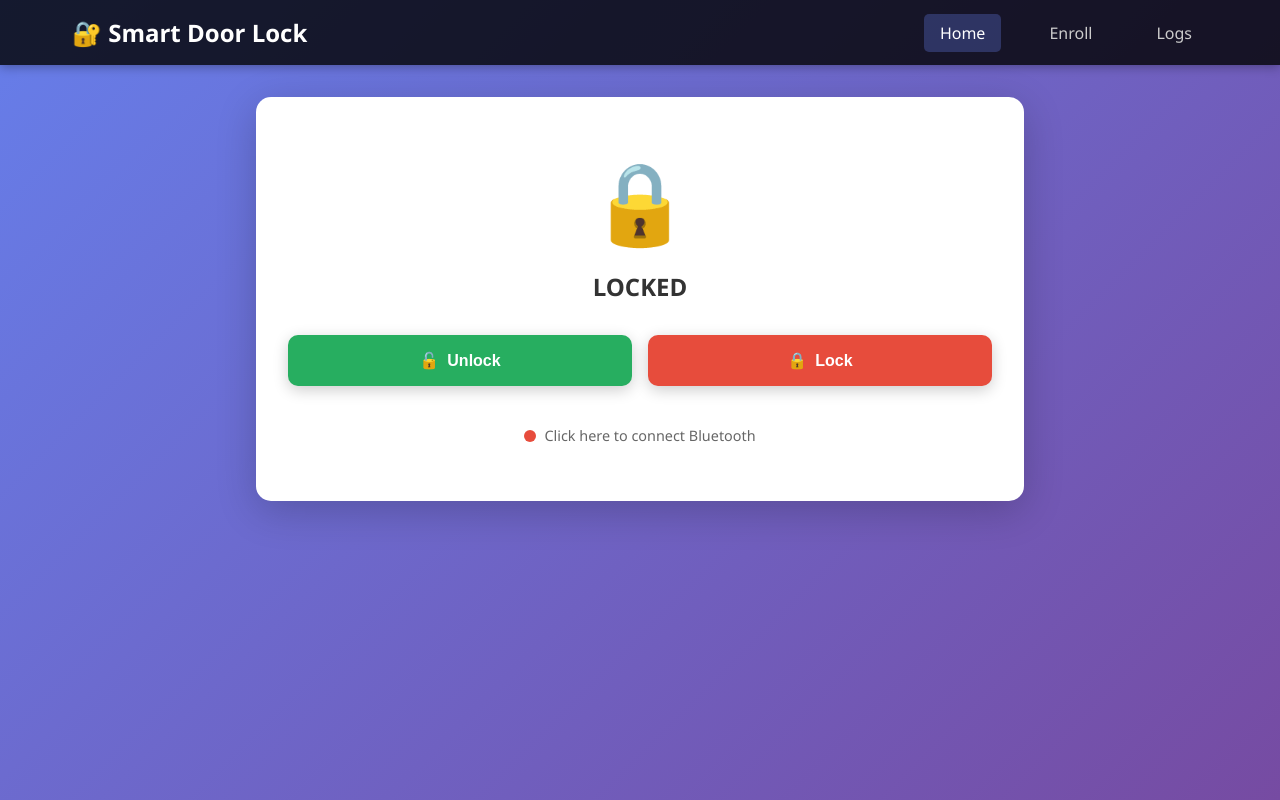
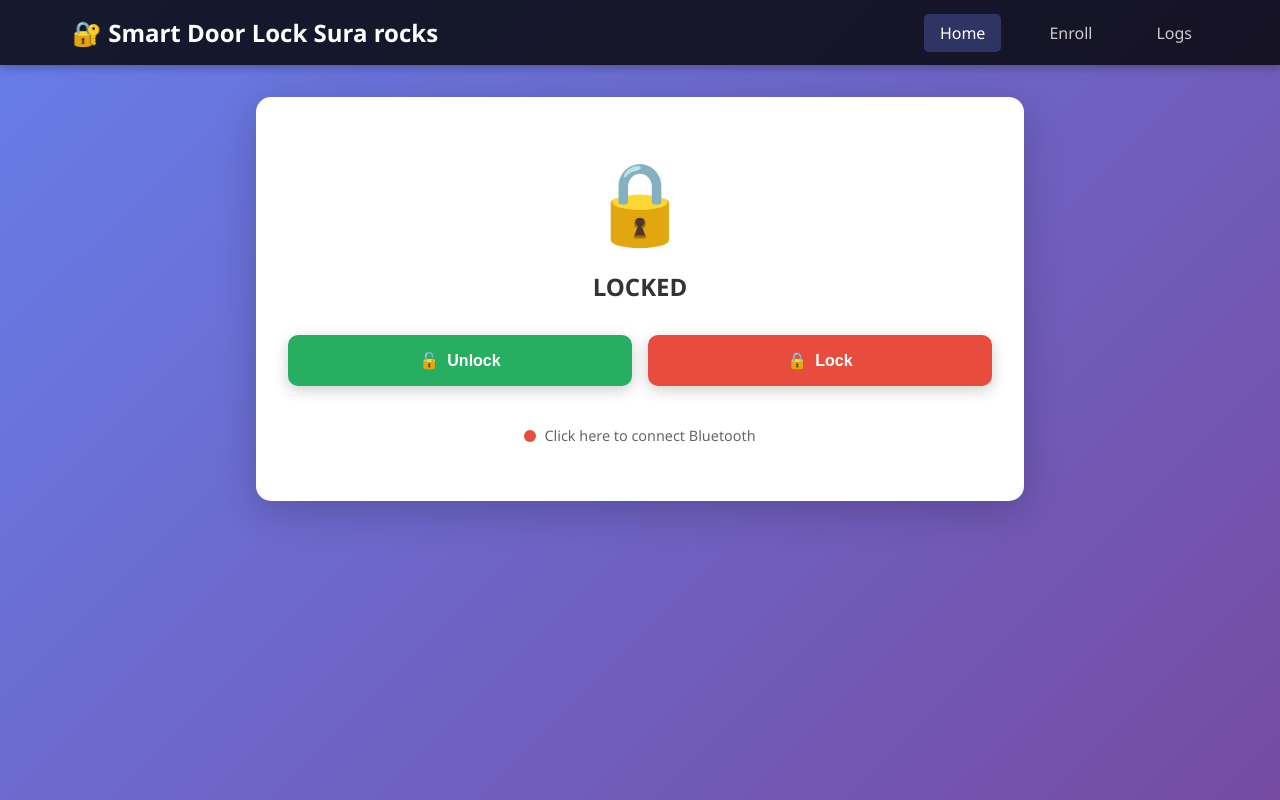
Before and after one commit to surajpanicker007-hub/rfid-door-lock, a plain HTML site: page index.html in a window 1280 px wide. Drawn offline with Linux system fonts and the light colour scheme.

Commit message:
Changes to be committed: 	modified:   index.html     changed Nav bar title to Smart Door Lock Sura rocks

```diff
--- a/index.html
+++ b/index.html
@@ -427,7 +427,7 @@
 <body>
     <nav class="navbar">
         <div class="nav-container">
-            <h1 class="logo">🔐 Smart Door Lock</h1>
+            <h1 class="logo">🔐 Smart Door Lock Sura rocks</h1>
             <ul class="nav-menu">
                 <li><a class="nav-link active" data-page="home">Home</a></li>
                 <li><a class="nav-link" data-page="enroll">Enroll</a></li>
```
